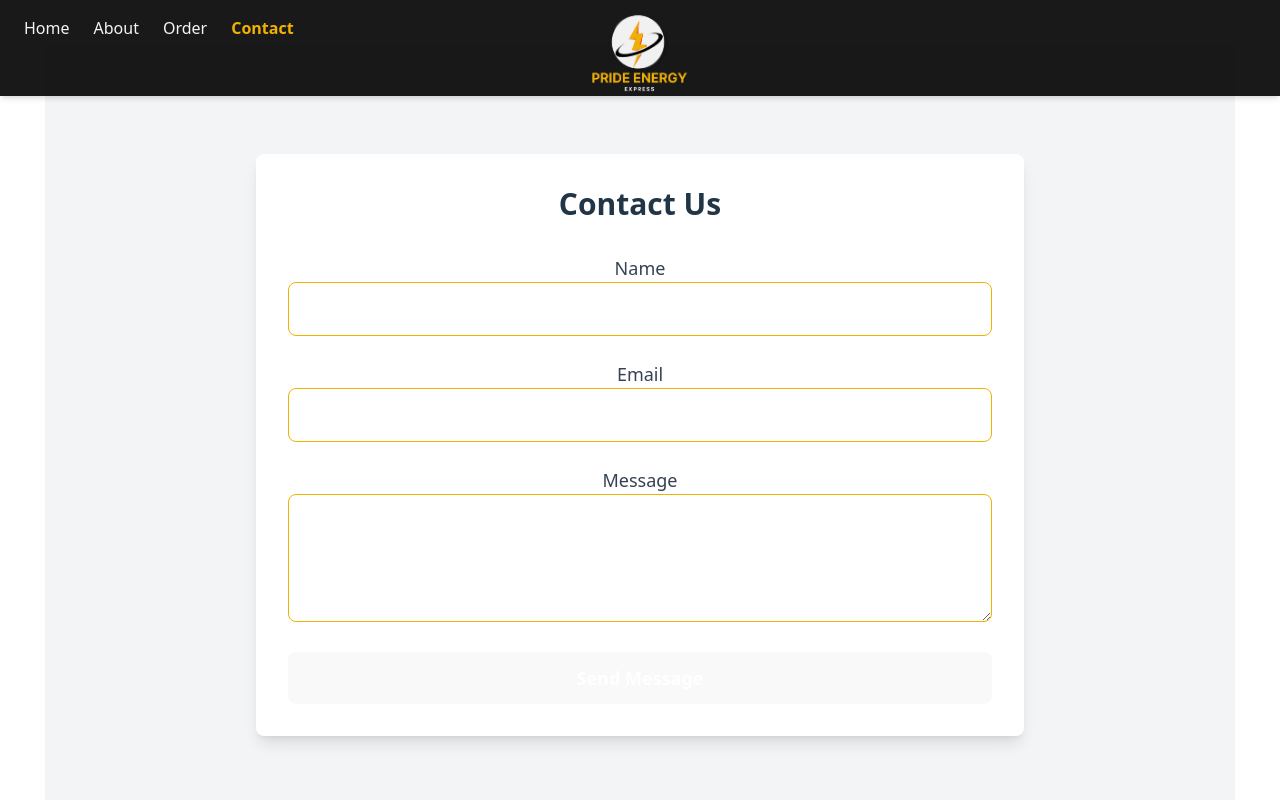
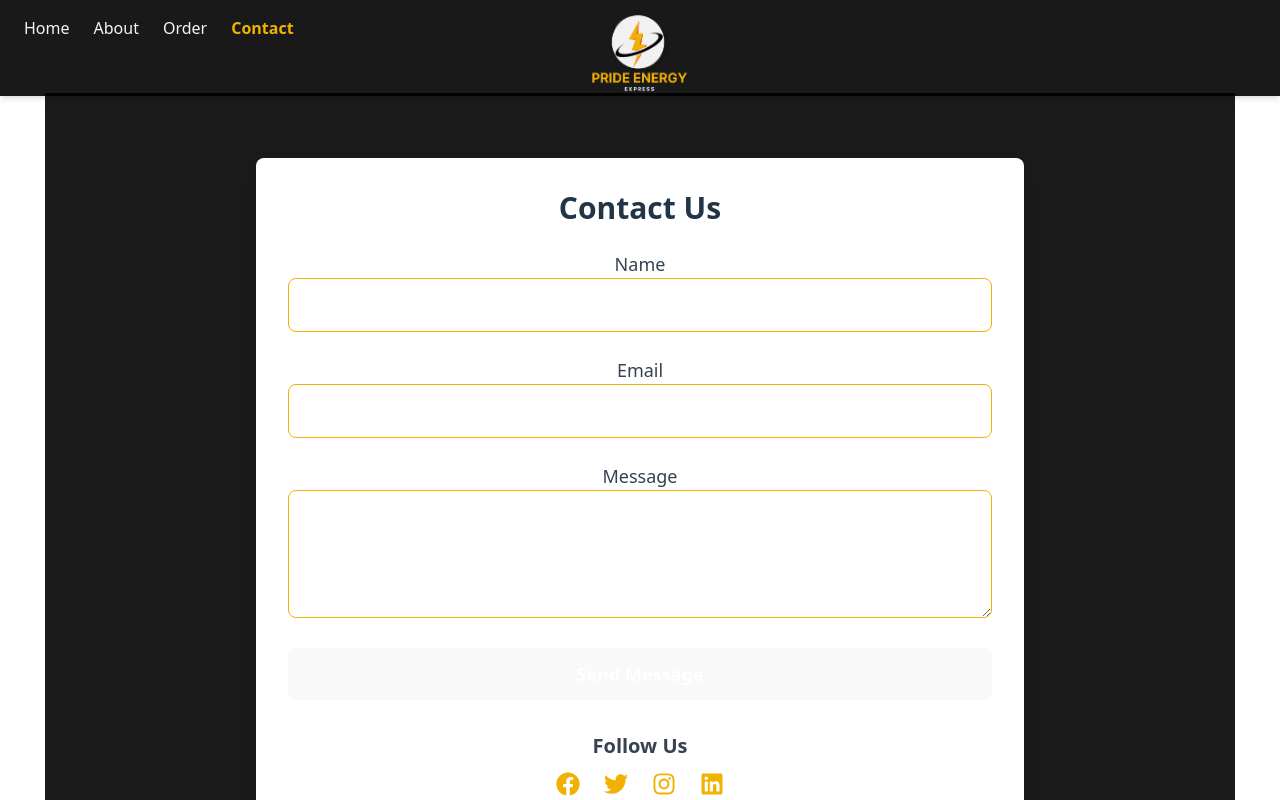
Before and after one commit to itIsMuse/Diesel-site, a React (Vite) app: page /contact in a window 1280 px wide. Shown: the top 800 px of the page. Built offline with nearby package versions, Linux system fonts and the light colour scheme.

Commit message:
chore: Update background color and form styles in Contact and Order pages

```diff
--- a/src/index.css
+++ b/src/index.css
@@ -7,7 +7,7 @@
 
   color-scheme: light dark;
   color: rgba(255, 255, 255, 0.87);
-  background-color: rgb(27, 26, 26);
+  background-color: #1b1a1a;
 
   font-synthesis: none;
   text-rendering: optimizeLegibility;
--- a/src/pages/Contact.jsx
+++ b/src/pages/Contact.jsx
@@ -1,10 +1,11 @@
 import { useState } from "react";
-
+import { FaFacebook, FaTwitter, FaInstagram, FaLinkedin } from "react-icons/fa";
+import { Link } from "react-router-dom";
 const Contact = () => {
   const [formData, setFormData] = useState({
     name: "",
     email: "",
-    message: ""
+    message: "",
   });
 
   const handleChange = (e) => {
@@ -18,9 +19,9 @@ const Contact = () => {
   };
 
   return (
-    <div className="min-h-screen bg-gray-100 flex items-center justify-center px-4">
+    <div className="min-h-screen bg-[#1b1a1a] flex items-center justify-center px-4 my-12">
       <div className="bg-white p-8 rounded-lg shadow-lg w-full max-w-3xl">
-        <h2 className="text-3xl font-bold text-center mb-8">Contact Us</h2>
+        <h2 className="text-3xl font-bold text-center mb-6">Contact Us</h2>
         <form onSubmit={handleSubmit} className="space-y-6">
           <div>
             <label className="block text-gray-700 text-lg">Name</label>
@@ -29,7 +30,7 @@ const Contact = () => {
               name="name"
               value={formData.name}
               onChange={handleChange}
-              className=" text-gray-800 w-full p-3 border border-yellow-500 rounded-lg focus:outline-none focus:ring-2 focus:ring-yellow-500 text-lg"
+              className="text-gray-800 w-full p-3 border border-yellow-500 rounded-lg focus:outline-none focus:ring-2 focus:ring-yellow-500 text-lg"
               required
             />
           </div>
@@ -40,7 +41,7 @@ const Contact = () => {
               name="email"
               value={formData.email}
               onChange={handleChange}
-              className="text-gray-800 w-full p-3 border-yellow-500 border rounded-lg focus:outline-none focus:ring-2 focus:ring-yellow-500 text-lg"
+              className="text-gray-800 w-full p-3 border border-yellow-500 rounded-lg focus:outline-none focus:ring-2 focus:ring-yellow-500 text-lg"
               required
             />
           </div>
@@ -50,7 +51,7 @@ const Contact = () => {
               name="message"
               value={formData.message}
               onChange={handleChange}
-              className="text-gray-800 w-full border-yellow-500 p-3 border rounded-lg focus:outline-none focus:ring-2 focus:ring-yellow-500 text-lg h-32"
+              className="text-gray-800 w-full border border-yellow-500 p-3 rounded-lg focus:outline-none focus:ring-2 focus:ring-yellow-500 text-lg h-32"
               required
             ></textarea>
           </div>
@@ -61,6 +62,25 @@ const Contact = () => {
             Send Message
           </button>
         </form>
+
+        {/* Social Media Links */}
+        <div className="mt-8 text-center">
+          <h3 className="text-xl font-semibold text-gray-700 mb-3">Follow Us</h3>
+          <div className="flex justify-center space-x-6 text-yellow-500 text-2xl">
+            <Link href="#" className="hover:text-yellow-600 transition duration-300">
+              <FaFacebook />
+            </Link>
+            <a href="#" className="hover:text-yellow-600 transition duration-300">
+              <FaTwitter />
+            </a>
+            <a href="#" className="hover:text-yellow-600 transition duration-300">
+              <FaInstagram />
+            </a>
+            <a href="#" className="hover:text-yellow-600 transition duration-300">
+              <FaLinkedin />
+            </a>
+          </div>
+        </div>
       </div>
     </div>
   );
--- a/src/pages/Order.jsx
+++ b/src/pages/Order.jsx
@@ -62,14 +62,14 @@ const Order = () => {
   };
 
   return (
-    <div className="min-h-screen bg-gray-100 flex items-center justify-center px-4">
-      <div className="bg-white p-8 rounded-lg shadow-lg w-full max-w-lg">
+    <div className="min-h-screen bg-[#1b1a1a] flex items-center justify-center px-4 m-12 pb-2">
+      <div className="bg-white/95 p-8 rounded-lg shadow-lg w-full max-w-lg">
         {/* Informational Text */}
-        <p className="text-red-600 text-sm text-center font-semibold mt-9k">
+        <h2 className="text-2xl text-[#1b1a1a] font-bold text-center mb-6">Place Your Order</h2>
+        <p className="text-red-500 text-sm text-center font-semibold mt-9k">
           Price per litre varies according to the local government area in Lagos.
         </p>
 
-        <h2 className="text-2xl font-bold text-center mb-6">Place Your Order</h2>
         <form onSubmit={handleSubmit} className="space-y-4">
           <div>
             <label className="block text-gray-700">Name</label>
```
